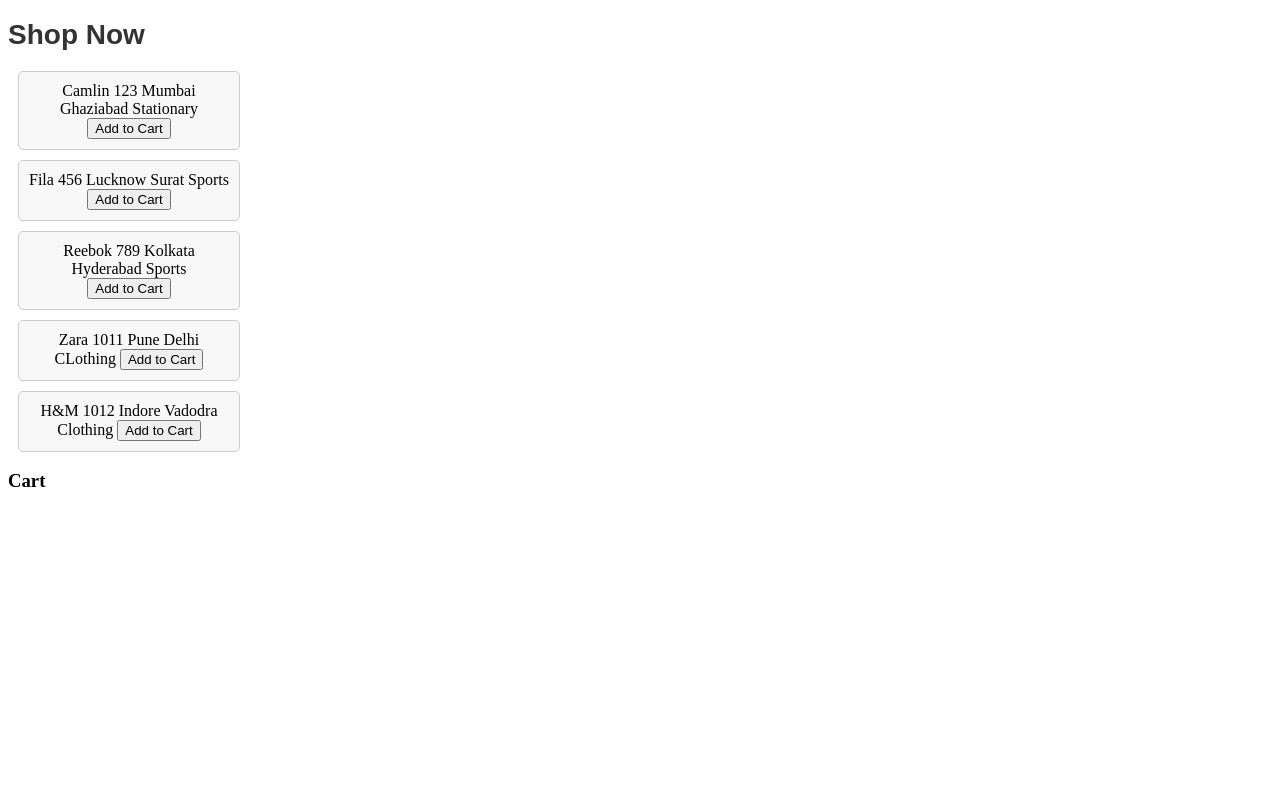
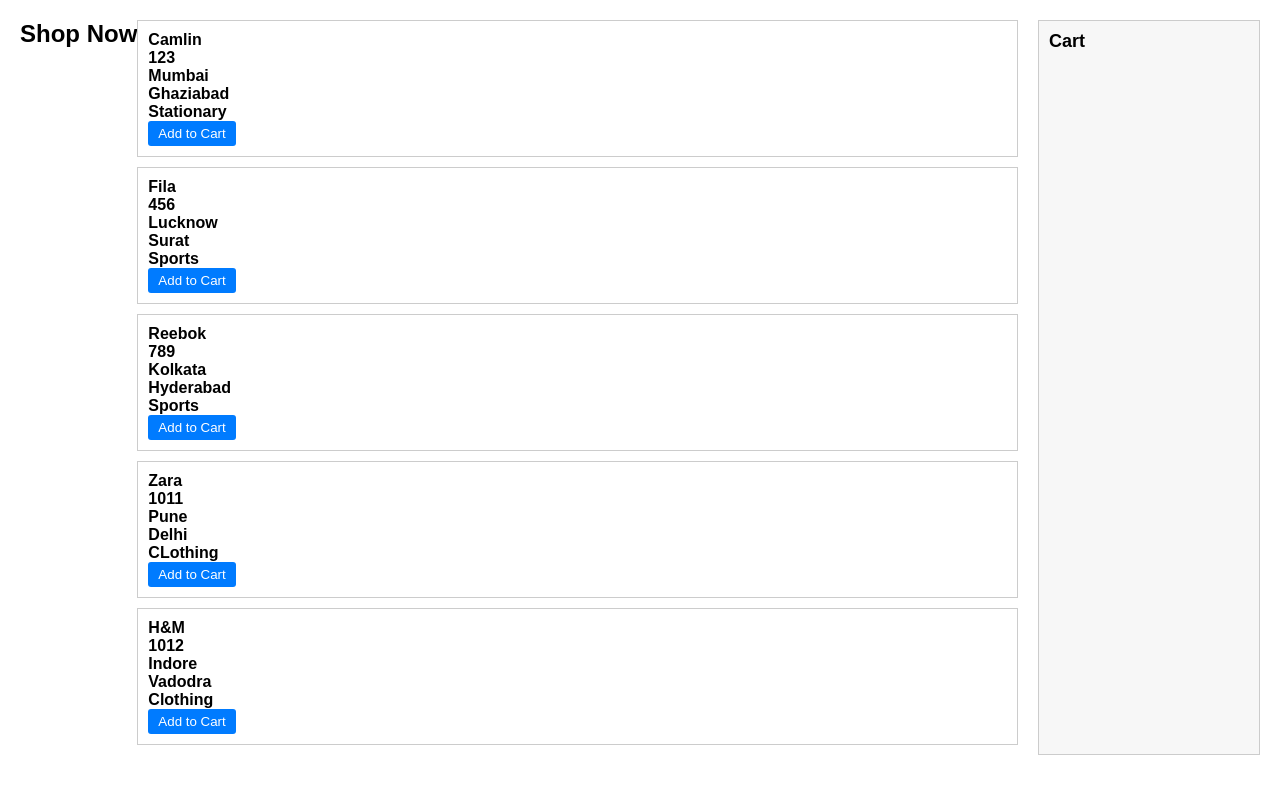
Before and after one commit to priyajha23/girlHackathon, a website: page index.html in a window 1280 px wide. Drawn offline with Linux system fonts and the light colour scheme.

Commit message:
Update site.css

```diff
--- a/site.css
+++ b/site.css
@@ -1,102 +1,70 @@
-.container {
-    max-width: 800px;
-    margin: 0 auto;
+body {
+    font-family: Arial, sans-serif;
+    margin: 0;
     padding: 20px;
-    text-align: center;
+    display: flex;
 }
 
 h1 {
-    font-family: Arial, sans-serif;
-    font-size: 28px;
+    margin-top: 0;
     margin-bottom: 20px;
-    color: #333;
+    font-size: 24px;
 }
 
-  .products {
-    display: flex;
-    flex-wrap: wrap;
-    justify-content: center;
+.products-container {
+    flex-grow: 1;
+    margin-right: 20px;
 }
 
 .product {
-    width: 200px;
+    border: 1px solid #ccc;
     padding: 10px;
-    margin: 10px;
-    border: 1px solid #ccc;
-    border-radius: 5px;
-    text-align: center;
-    background-color: #f8f8f8;
-    transition: background-color 0.3s ease;
-  }
-
-  .product:hover {
-    background-color: #ebebeb;
-  }
-
-  .product img {
-    width: 150px;
-    height: 150px;
-    object-fit: cover;
-    margin-bottom: 10px;
-    border-radius: 5px;
-  }
-
-  .product h3 {
-    font-family: Arial, sans-serif;
-    font-size: 18px;
-    margin-bottom: 5px;
-    color: #333;
-  }
-
-  .product p {
-    font-family: Arial, sans-serif;
-    font-size: 16px;
-    margin-bottom: 10px;
-    color: #777;
-  }
-
-  .quantity {
-    display: flex;
-    align-items: center;
-    justify-content: center;
     margin-bottom: 10px;
 }
 
-  .quantity input {
-    width: 30px;
-    text-align: center;
-    font-size: 16px;
-    color: #333;
-    border: 1px solid #ccc;
-    border-radius: 3px;
-    padding: 5px;
+.product span {
+    display: block;
 }
 
-  .quantity button {
-    background-color: #ddd;
-    color: #333;
+.company-name,
+.model-number,
+.from-city,
+.to-city,
+.product-category {
+    font-weight: bold;
+}
+
+.add-to-cart {
+    background-color: #007bff;
+    color: #fff;
     border: none;
     padding: 5px 10px;
-    font-size: 16px;
+    border-radius: 3px;
     cursor: pointer;
-    transition: background-color 0.3s ease;
 }
 
-  .quantity button:hover {
-    background-color: #ccc;
+.add-to-cart:hover {
+    background-color: #0056b3;
 }
 
-  .add-to-cart-btn {
-    background-color: #4caf50;
-    color: white;
-    border: none;
-    padding: 10px 20px;
-    border-radius: 5px;
-    cursor: pointer;
-    font-size: 16px;
-    transition: background-color 0.3s ease;
+.cart {
+    width: 200px;
+    background-color: #f7f7f7;
+    border: 1px solid #ccc;
+    padding: 10px;
 }
 
-  .add-to-cart-btn:hover {
-    background-color: #45a049;
+.cart h3 {
+    margin-top: 0;
+    margin-bottom: 10px;
+    font-size: 18px;
 }
+
+.cart-items {
+    list-style-type: none;
+    padding: 0;
+}
+
+.cart-item {
+    margin-bottom: 5px;
+}
```
Lines whose indentation alone changed are shown as unchanged.
